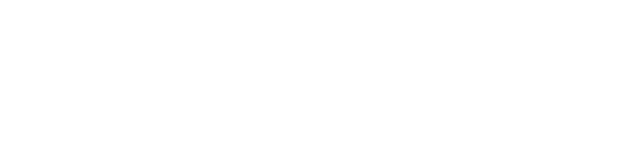
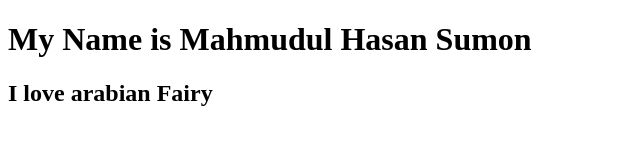
Before and after one commit to mhsumon38/my-first-work, a plain HTML site: page index.html in a window 1280 px wide. Shown: the whole page, without its empty margins (0-640 px from the left). Drawn offline with Linux system fonts and the light colour scheme.

Commit message:
added header

```diff
--- a/index.html
+++ b/index.html
@@ -9,6 +9,10 @@
 </head>
 
 <body>
+    <h1>My Name is Mahmudul Hasan Sumon</h1>
+    <h2>I love arabian Fairy</h2>
+
+
 
 </body>
 
```
